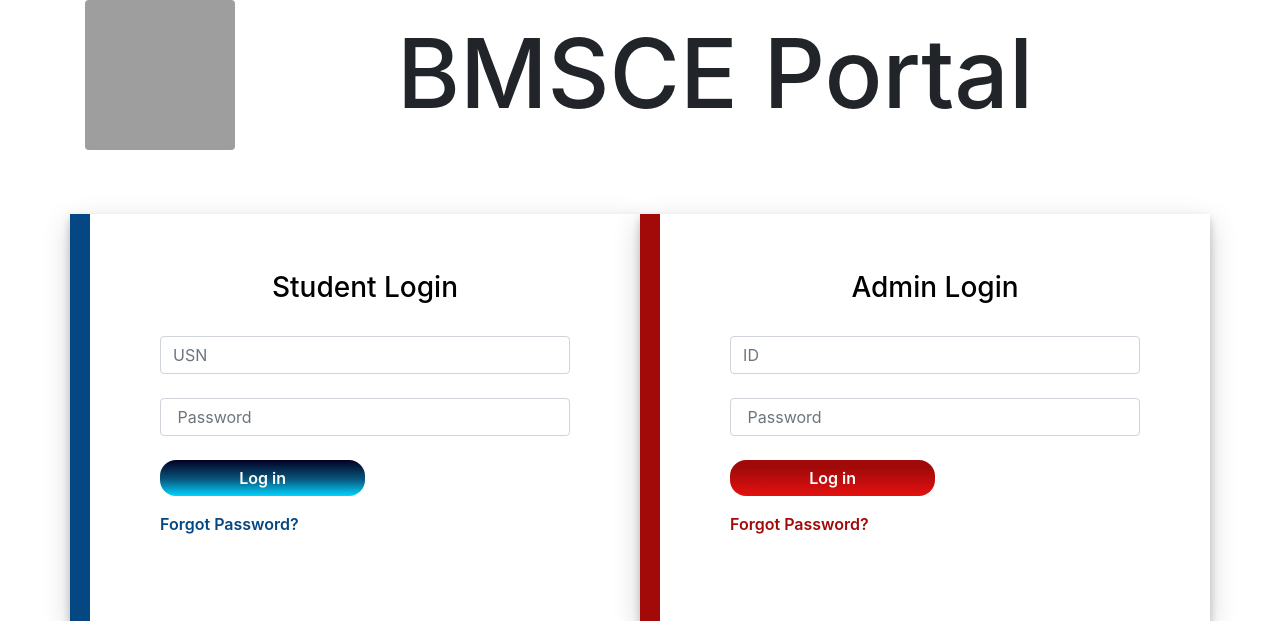
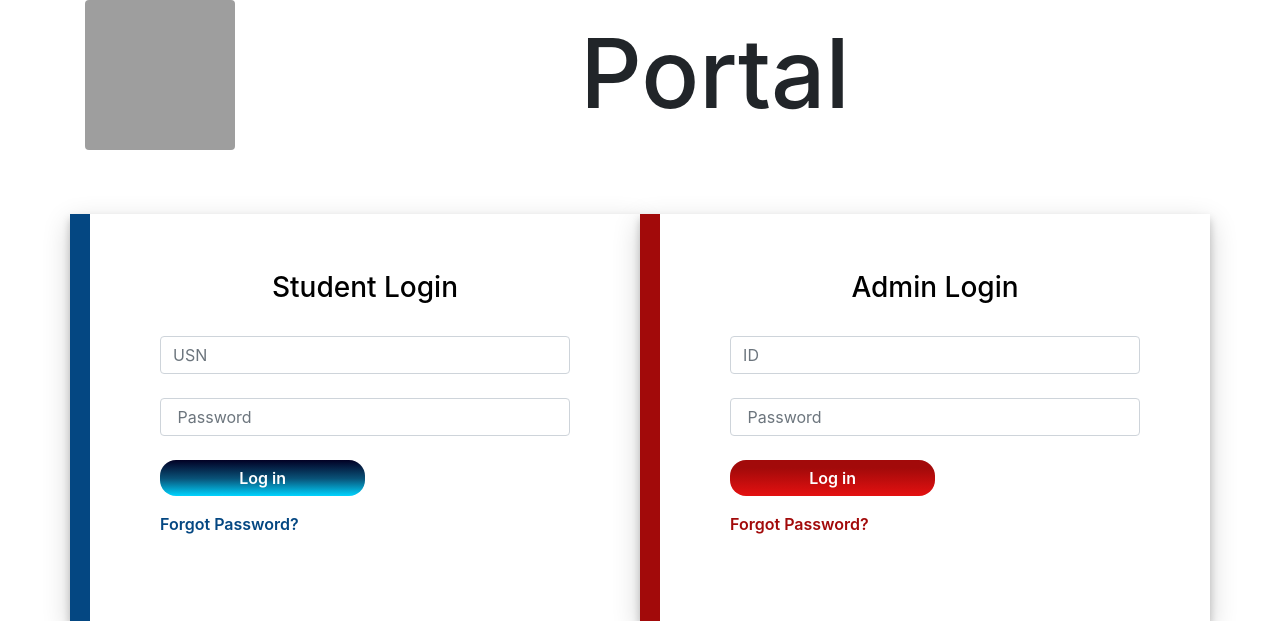
Before and after one commit to poojak55/Exam-Registration, a PHP site: page /home.php in a window 1280 px wide. Shown: the top 621 px of the page. Run offline with PHP 8.4, Linux system fonts and the light colour scheme; some libraries are stand-ins or nearby versions; grey boxes are pictures that could not be loaded.

Commit message:
homeedit

```diff
--- a/Homepage/home.php
+++ b/Homepage/home.php
@@ -151,7 +151,7 @@ session_start();
 
                 <img src="https://img.collegepravesh.com/2017/02/BMSCE-Logo.png" class="rounded float-left" alt="BMSCE-Logo" width="150" height="150">
 
-                <h2 class="display-1 text-md-center pt-3 " style="font-weight:500;">BMSCE  Portal</h2>
+                <h2 class="display-1 text-md-center pt-3 " style="font-weight:500;">  Portal</h2>
 
 
 
```
